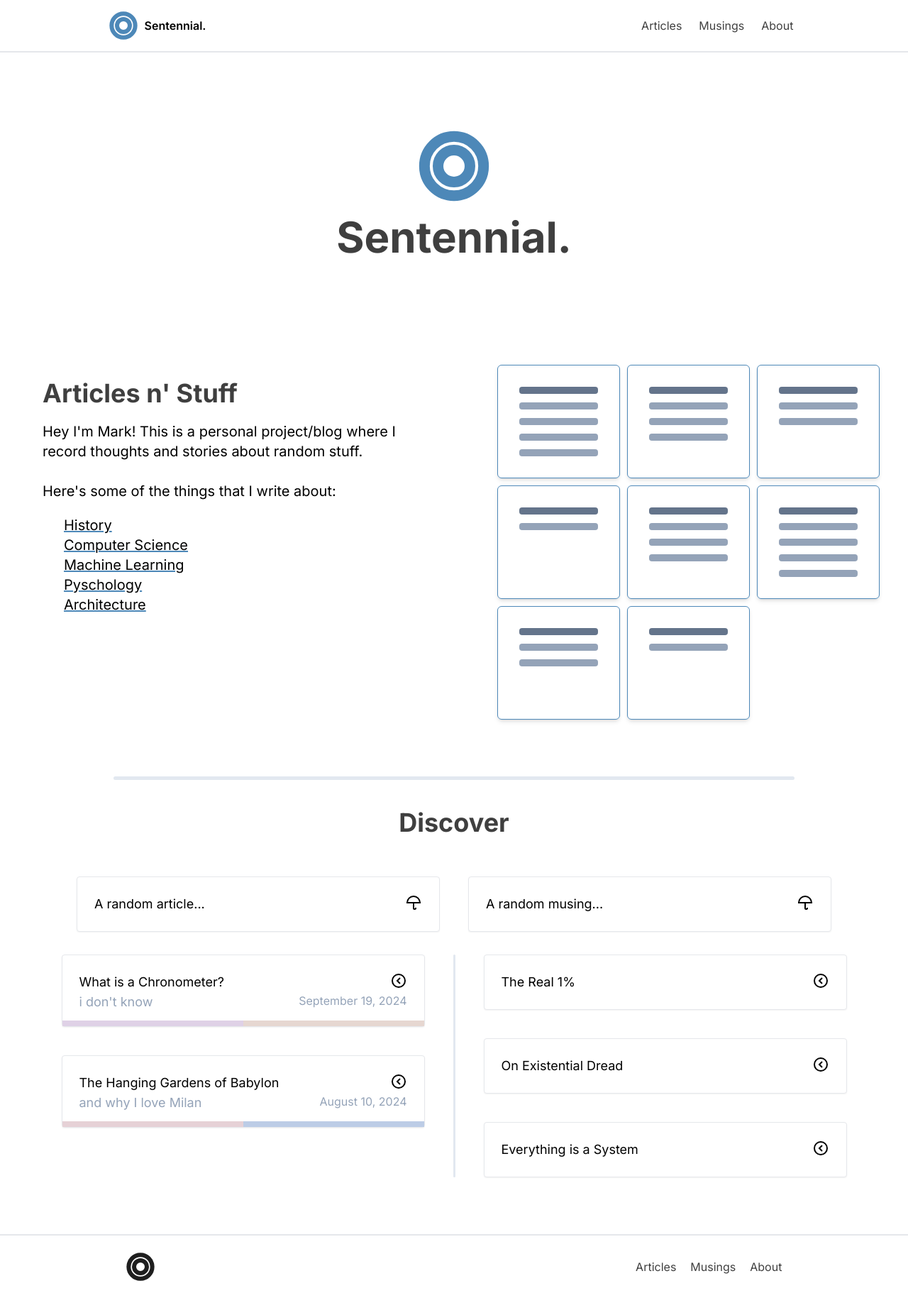
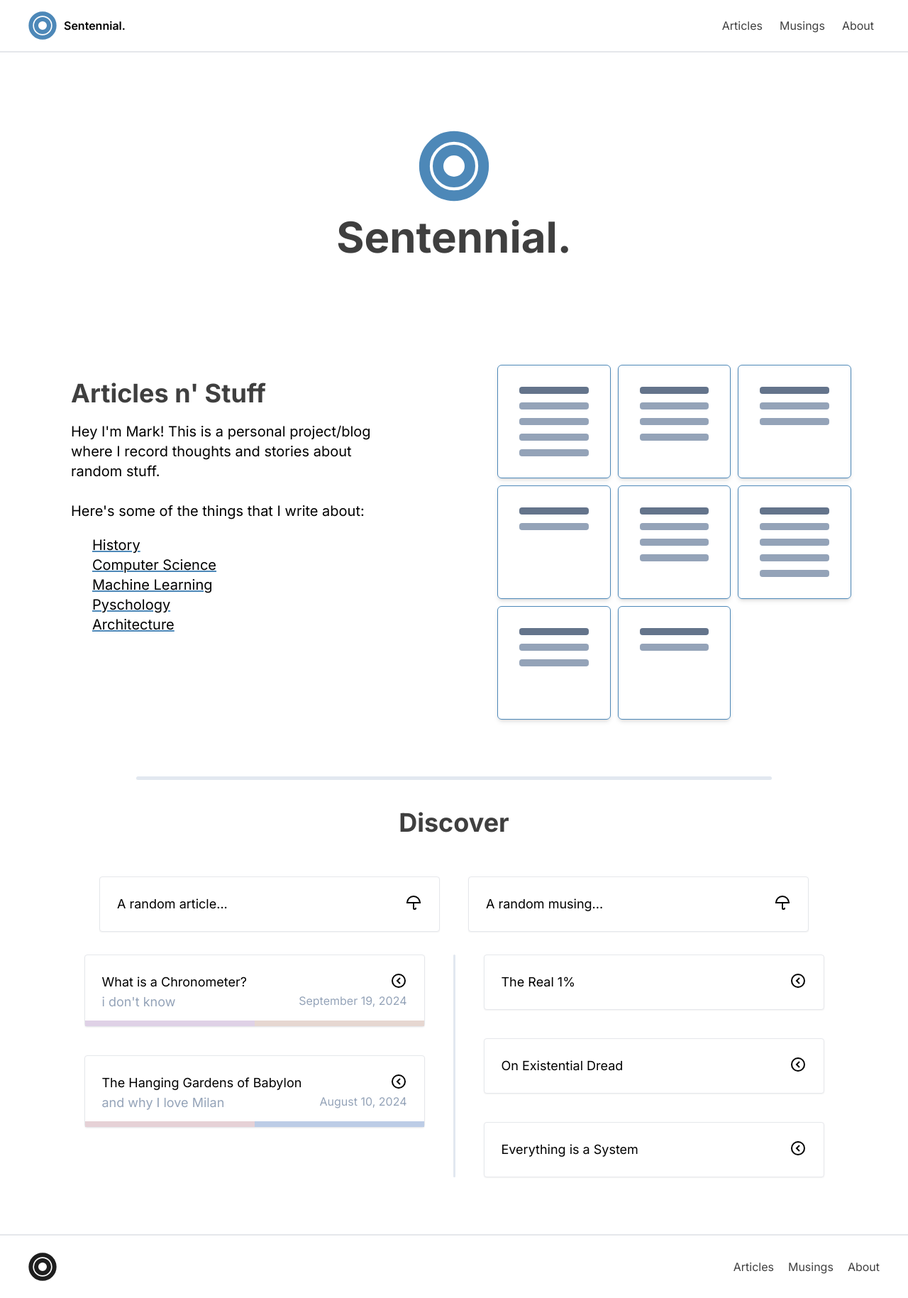
Before and after one commit to markmcguire011/Sentennial, a Next.js app: page / in a window 1280 px wide. Shown: the whole page at 71% size. Built offline with nearby package versions, Linux system fonts and the light colour scheme.

Commit message:
kept text color constant in dark mode

```diff
--- a/app/about/page.tsx
+++ b/app/about/page.tsx
@@ -3,7 +3,7 @@ import Link from "next/link"
 
 export default function Page() {
     return (
-      <div className="flex flex-col justify-center px-[calc(12vw)]">
+      <div className="flex flex-col justify-center max-w-[1200px] px-[calc(4vw)] mx-auto text-black">
         <div className="flex flex-col py-20">
           <h1 className="text-6xl pb-10 font-bold opacity-75 color-brand-dark">About.</h1>
           <p className="text-lg color-brand-dark">
--- a/app/articles/[slug]/page.tsx
+++ b/app/articles/[slug]/page.tsx
@@ -15,8 +15,8 @@ export default async function Article({ params }: Params) {
     const content = await markdownToReact(article.content || "");
 
     return (
-        <div className="flex flex-col px-[calc(12vw)] py-[calc(4vh)]">
-            <div className="flex flex-col gap-2 pb-12">
+        <div className="flex flex-col px-[calc(12vw)] max-w-[1200px] mx-auto py-[calc(4vh)] text-black">
+            <div className="flex flex-col gap-2 pb-6">
                 <h1 className="text-6xl font-bold opacity-75 color-brand-dark">{article.title}</h1>
                 <h1 className="text-4xl font-semibold opacity-50 color-brand-dark">{article.subtitle}</h1>
             </div>
--- a/app/musings/[slug]/page.tsx
+++ b/app/musings/[slug]/page.tsx
@@ -15,8 +15,8 @@ export default async function Musing({ params }: Params) {
     const content = await markdownToReact(musing.content || "");
 
     return (
-        <div className="flex flex-col px-[calc(12vw)] py-[calc(4vh)]">
-            <div className="flex flex-col gap-2 pb-12">
+        <div className="flex flex-col px-[calc(12vw)]  max-w-[1200px] mx-auto py-[calc(4vh)] text-black">
+            <div className="flex flex-col gap-2 pb-6">
                 <h1 className="text-6xl font-bold opacity-75 color-brand-dark">{musing.title}</h1>
             </div>
             <div className="flex">
@@ -28,6 +28,9 @@ export default async function Musing({ params }: Params) {
                     <Category key = {article.slug + category} name = {category} />
                 ))}
             </div> */}
+            <div className="flex gap-6 items-center p-2">
+                <h1 className="text-l opacity-50 color-brand-dark">{musing.date}</h1>
+            </div>
             <div className={markdownStyles['markdown']}>
                 {content}
             </div>
--- a/app/page.tsx
+++ b/app/page.tsx
@@ -10,7 +10,7 @@ export default function Page() {
   const musings = getAll(false)
 
   return (
-    <div className="flex flex-col">
+    <div className="flex flex-col max-w-[1200px] mx-auto text-black">
       <div className="min-h-[50vh] flex flex-col items-center justify-center gap-[20px]">
         <svg xmlns="http://www.w3.org/2000/svg" width="100" height="100" viewBox="0 0 40 40" fill="none">
           <path d="M19.9999 36.6667C29.2047 36.6667 36.6666 29.2048 36.6666 20C36.6666 10.7953 29.2047 3.33337 19.9999 3.33337C10.7952 3.33337 3.33325 10.7953 3.33325 20C3.33325 29.2048 10.7952 36.6667 19.9999 36.6667Z" stroke="#4D88B8" strokeWidth="6" strokeLinecap="round" strokeLinejoin="round"/>
--- a/components/articles.tsx
+++ b/components/articles.tsx
@@ -28,7 +28,7 @@ export default function Articles({ articles }: Props) {
     : articles;
 
   return (
-    <div className="flex flex-col justify-center gap-[20px] px-[calc(12vw)]">
+    <div className="flex flex-col justify-center gap-[20px] max-w-[1200px] px-[calc(4vw)] mx-auto text-black">
         <div className="pt-20">
           <div className="flex flex-col md:flex-row h-max-content gap-10 justify-between">
             <div className="pr-10 max-w-[825px]">
@@ -39,10 +39,10 @@ export default function Articles({ articles }: Props) {
               </p>
               <svg xmlns="http://www.w3.org/2000/svg" width="24" height="24"><path d="M21.515 5.143A9.218 9.218 0 0 0 12 4.82a9.223 9.223 0 0 0-9.515.323L2 5.434v14.332l1.515-.909A7.19 7.19 0 0 1 11.4 18.8l.6.442.6-.439a7.194 7.194 0 0 1 7.889.054l1.511.909V5.434zM7.559 15.656A9.3 9.3 0 0 0 4 16.378V6.585a7.2 7.2 0 0 1 7-.035v9.792a9.086 9.086 0 0 0-3.441-.686zM20 16.378a9.057 9.057 0 0 0-7-.038V6.55a7.2 7.2 0 0 1 7 .035z"/></svg>
               <div className="flex flex-wrap gap-x-10 gap-y-5 pt-10">
-                <button onClick={() => handleClick('Psychology')} className={`border-2 py-2 px-4 rounded-full transition duration-2 hover:bg-psychology ${selectedCategory === 'Psychology' ? 'bg-psychology text-slate-100' : ''}`}>Psychology</button>
-                <button onClick={() => handleClick('Computer Science')} className={`border-2 py-2 px-4 rounded-full transition duration-2 hover:bg-computer-science ${selectedCategory === 'Computer Science' ? 'bg-computer-science text-slate-100' : ''}`}>Computer Science</button>
-                <button onClick={() => handleClick('History')} className={`border-2 py-2 px-4 rounded-full transition duration-2 hover:bg-history ${selectedCategory === 'History' ? 'bg-history text-slate-100' : ''}`}>History</button>
-                <button onClick={() => handleClick('Architecture')} className={`border-2 py-2 px-4 rounded-full transition duration-2 hover:bg-architecture ${selectedCategory === 'Architecture' ? 'bg-architecture text-slate-100' : ''}`}>Architecture</button>
+                <button onClick={() => handleClick('Psychology')} className={`border-2 py-2 px-4 rounded-full transition duration-2 hover:bg-psychology ${selectedCategory === 'Psychology' ? 'bg-psychology text-white border-white' : ''}`}>Psychology</button>
+                <button onClick={() => handleClick('Computer Science')} className={`border-2 py-2 px-4 rounded-full transition duration-2 hover:bg-computer-science ${selectedCategory === 'Computer Science' ? 'bg-computer-science text-white border-white' : ''}`}>Computer Science</button>
+                <button onClick={() => handleClick('History')} className={`border-2 py-2 px-4 rounded-full transition duration-2 hover:bg-history ${selectedCategory === 'History' ? 'bg-history text-white border-white' : ''}`}>History</button>
+                <button onClick={() => handleClick('Architecture')} className={`border-2 py-2 px-4 rounded-full transition duration-2 hover:bg-architecture ${selectedCategory === 'Architecture' ? 'bg-architecture text-white border-white' : ''}`}>Architecture</button>
                 {/* <button onClick={() => handleClick('Politics')} className={`border-2 py-2 px-4 rounded-full transition duration-2 hover:bg-politics ${selectedCategory === 'Politics' ? 'bg-politics text-slate-100' : ''}`}>Politics</button> */}
               </div>
             </div>
--- a/components/footer.tsx
+++ b/components/footer.tsx
@@ -5,8 +5,8 @@ import Link from "next/link"
 
 function Footer(){
     return (
-        <div className="border-t-2 px-[calc(12vw)]">
-            <div className="flex justify-between p-6 gap-10">
+        <div className="border-t-2">
+            <div className="flex justify-between py-6 gap-10 max-w-[1200px] mx-auto text-black">
                 <Link href={"/"}>
                     <svg className="xs:flex hidden" xmlns="http://www.w3.org/2000/svg" width="40" height="40" viewBox="0 0 40 40" fill="none">
                         <path d="M19.9999 36.6667C29.2047 36.6667 36.6666 29.2048 36.6666 20C36.6666 10.7953 29.2047 3.33337 19.9999 3.33337C10.7952 3.33337 3.33325 10.7953 3.33325 20C3.33325 29.2048 10.7952 36.6667 19.9999 36.6667Z" stroke="#1E1E1E" strokeWidth="6" strokeLinecap="round" strokeLinejoin="round"/>
--- a/components/markdown-styles.module.css
+++ b/components/markdown-styles.module.css
@@ -23,10 +23,6 @@
     @apply hover:text-brand-color
 }
 
-.markdown .footnotes {
-    background-color: black;
-}
-
 .markdown ul li {
     @apply before:content-['-'] before:bg-brand-color/75 before:px-[8px] before:mx-1 before:rounded py-2
 }
--- a/components/musings.tsx
+++ b/components/musings.tsx
@@ -28,7 +28,7 @@ export default function Musings({ musings }: Props) {
 //     : articles;
 
   return (
-    <div className="flex flex-col justify-center px-[calc(12vw)]">
+    <div className="flex flex-col justify-center max-w-[1200px] px-[calc(4vw)] mx-auto text-black">
         <div className="pt-20 pb-10">
             <div className="flex flex-col md:flex-row h-max-content gap-10 justify-between">
                 <div className="pr-10 max-w-[825px]">
--- a/components/navbar.tsx
+++ b/components/navbar.tsx
@@ -65,8 +65,8 @@ const Navbar = () => {
     }
 
     return (
-        <nav className="py-4 px-[calc(12vw)] border-b-2">
-            <div className="container mx-auto flex justify-between items-center">
+        <nav className="py-4 border-b-2">
+            <div className="container max-w-[1200px] mx-auto flex justify-between items-center text-black">
                 <LogoButton />
                 <div className="hidden md:flex space-x-4">
                     <NavList onClick={handleLinkClick}/>
--- a/posts/articles/hanging-gardens-of-babylon.md
+++ b/posts/articles/hanging-gardens-of-babylon.md
@@ -73,7 +73,7 @@ Dang.
 
 ## And Now to the Archaeological Record!
 
-Okay so maybe the historical accounts of the gardens are a little muddled, and obviously with so much time and lost information [^03] they are bound to be flawed or inaccurate in one way or another.
+Okay so maybe the historical accounts of the gardens are a little muddled, and obviously with so much time and lost information[^03] they are bound to be flawed or inaccurate in one way or another.
 
 What isn’t muddled? The Earth.
 
@@ -250,4 +250,4 @@ I’ll sum up this article (before I go back and revise) with my observation tha
 
 [^02]: The ever present number 7 in historical antiquity, biblical retellings, and all manners of different contexts is also an extremely interesting topic in and of itself. I may write something in the future about the phenomena but for now just know that the Greeks thought that 7 was a perfect number.
 
-[^03]: It’s amazing to think of how much knowledge has just been disintegrated by the sands of time and other natural or man made phenomena; also equally amazing is the ability to record so much knowledge on such transient mediums, the emergent properties of ink and papyrus or any pen and paper for that matter, is one of my great many joys in life. Now, it's funny to think that instead of having information become regretfully lost, it may stay with us longer than we like, how times have changed.
+[^03]: It’s amazing to think of how much knowledge has just been disintegrated by the sands of time and other natural or man made phenomena; also equally amazing is the ability to record so much knowledge on such transient mediums, the emergent properties of ink and papyrus, or any pen and paper for that matter, is one of my great many joys in life. Now, it's funny to think that instead of having information become regretfully lost, it may stay with us longer than we like, how times have changed.
```
